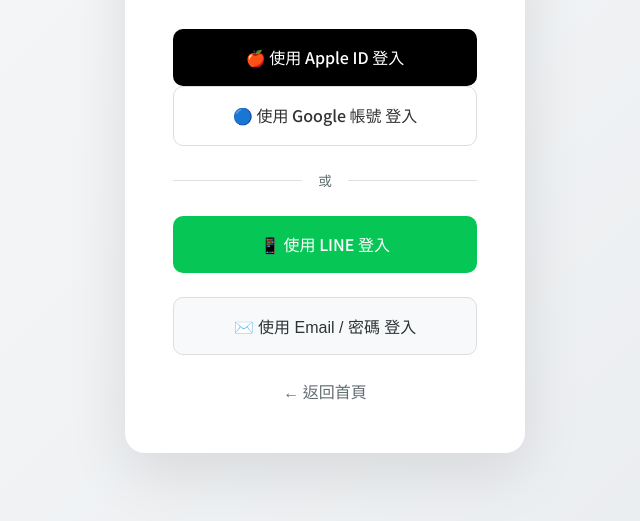
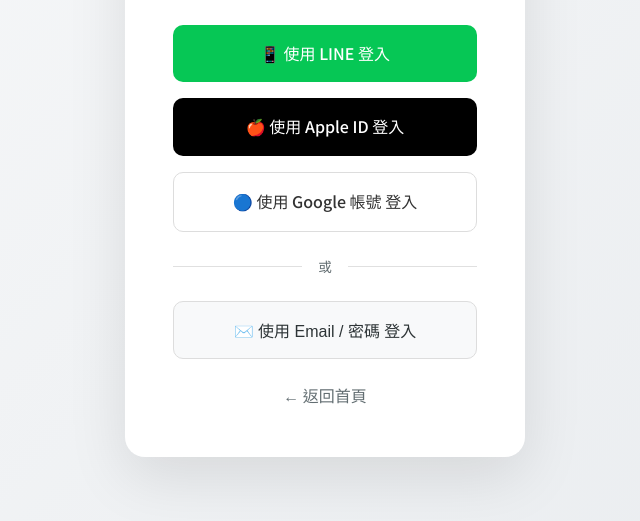
Before and after one commit to Second-Chen/zhongzhi-company, a website: page login.html in a window 1280 px wide. Shown: the part 279-800 px from the top of the page, without its empty margins (315-955 px from the left). Drawn offline with Linux system fonts and the light colour scheme.

Commit message:
Move LINE login to top and add spacing between buttons

```diff
--- a/login.html
+++ b/login.html
@@ -115,6 +115,7 @@
             text-align: center;
             text-decoration: none;
             transition: all 0.3s;
+            margin-bottom: 1rem;
         }
 
         .apple-login-btn:hover {
@@ -262,6 +263,11 @@
             <p>會員登入</p>
         </div>
 
+        <!-- LINE Login (移到最上方) -->
+        <a href="https://access.line.me/oauth2/v2.1/authorize?response_type=code&client_id=2009276934&redirect_uri=https%3A%2F%2Ffamilyshare.online%2Fcallback.html&state=STATE&scope=openid%20profile%20email" class="line-login-btn">
+            📱 使用 LINE 登入
+        </a>
+
         <!-- Apple Sign In -->
         <a href="javascript:void(0)" class="apple-login-btn" onclick="appleSignIn()">
             🍎 使用 Apple ID 登入
@@ -275,11 +281,6 @@
         <div class="login-divider">
             <span>或</span>
         </div>
-
-        <!-- LINE Login -->
-        <a href="https://access.line.me/oauth2/v2.1/authorize?response_type=code&client_id=2009276934&redirect_uri=https%3A%2F%2Ffamilyshare.online%2Fcallback.html&state=STATE&scope=openid%20profile%20email" class="line-login-btn">
-            📱 使用 LINE 登入
-        </a>
 
         <!-- Email Login Toggle -->
         <div class="email-login-section">
```
